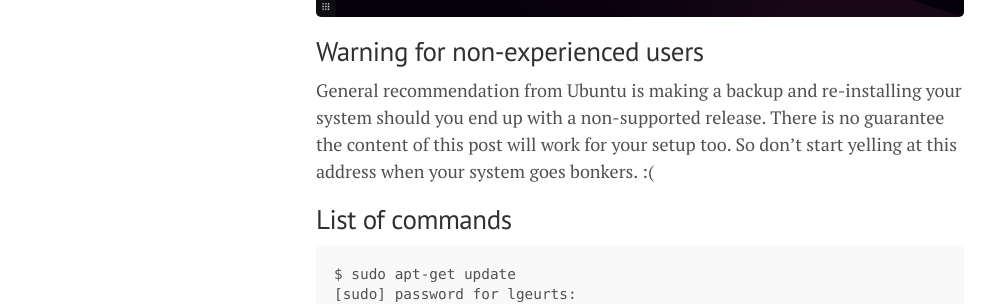
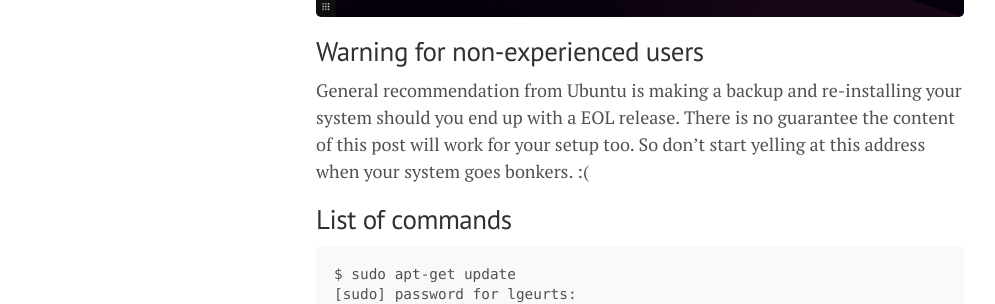
Before and after one commit to lgeurts/lgeurts.github.io, a Jekyll site: the page built from _posts/2022-08-24-ubuntu-upgrade-notes-20.x-to-22.x-for-x1-carbon-gen8.md, in a window 1280 px wide. Shown: the part 602-906 px from the top of the page, without its empty margins (0-995 px from the left). Built offline with Jekyll 4.4.1, drawn with Linux system fonts in a browser that asks for light colours; nearby versions of some CDN libraries; comment, search, counter and statistics services are not loaded.

Commit message:
Update 2022-08-24-ubuntu-upgrade-notes-20.x-to-22.x-for-x1-carbon-gen8.md

```diff
--- a/_posts/2022-08-24-ubuntu-upgrade-notes-20.x-to-22.x-for-x1-carbon-gen8.md
+++ b/_posts/2022-08-24-ubuntu-upgrade-notes-20.x-to-22.x-for-x1-carbon-gen8.md
@@ -10,7 +10,7 @@
 <img src="/assets/jammy-jellyfish.png" width="654">
 
 ## Warning for non-experienced users
-General recommendation from Ubuntu is making a backup and re-installing your system should you end up with a non-supported release.
+General recommendation from Ubuntu is making a backup and re-installing your system should you end up with a EOL release.
 There is no guarantee the content of this post will work for your setup too. So don't start yelling at this address when your system goes bonkers. :(
 
 ## List of commands
```
